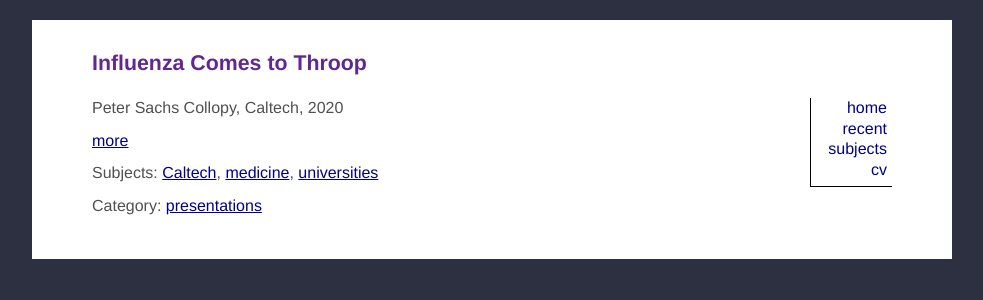
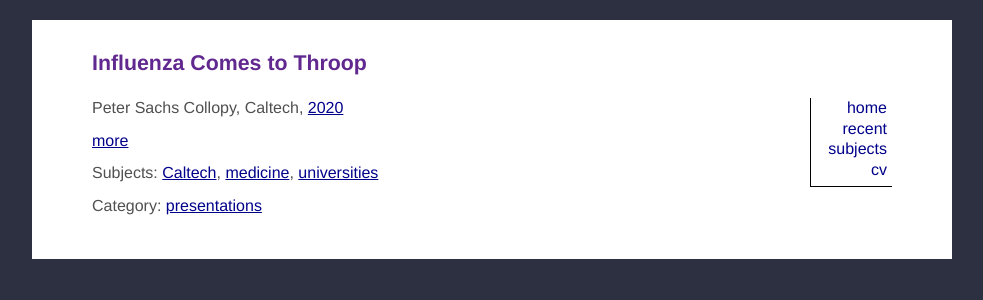
Before and after one commit to collopy/collopy.github.io, a Jekyll site: the page built from presentations/_posts/2020-06-11-influenza.md, in a window 1280 px wide. Shown: the top 300 px of the page, without its empty margins (148-1131 px from the left). Built offline with Jekyll 4.4.1, drawn with Linux system fonts in a browser that asks for light colours.

Commit message:
Link years

```diff
--- a/_layouts/post.html
+++ b/_layouts/post.html
@@ -3,7 +3,7 @@ layout: default
 ---
 
 <div class="metadata">
-  {% if page.format %}{{ page.format }} by {% endif %}{% if page.collaborators %}{% for collaborator in page.collaborators %}{{ collaborator }}{% if page.collaborators.size > 1 %}, {% endif %}{% endfor %} and {% endif %}{{ site.author }}{% if page.publication %}, {% if page.publication-link %}<a href="{{ page.publication-link }}">{% endif %}<cite>{{ page.publication }}</cite>{% if page.publication-link %}</a>{% endif %}{% if page.publisher %} ({{ page.publisher }}){% endif %}{% elsif page.venue %}, {% if page.venue-link %}<a href="{{ page.venue-link }}">{% endif %}{{ page.venue }}{% if page.venue-link %}</a>{% endif %}{% endif %}, {{ page.date | date: "%Y" }}
+  {% if page.format %}{{ page.format }} by {% endif %}{% if page.collaborators %}{% for collaborator in page.collaborators %}{{ collaborator }}{% if page.collaborators.size > 1 %}, {% endif %}{% endfor %} and {% endif %}{{ site.author }}{% if page.publication %}, {% if page.publication-link %}<a href="{{ page.publication-link }}">{% endif %}<cite>{{ page.publication }}</cite>{% if page.publication-link %}</a>{% endif %}{% if page.publisher %} ({{ page.publisher }}){% endif %}{% elsif page.venue %}, {% if page.venue-link %}<a href="{{ page.venue-link }}">{% endif %}{{ page.venue }}{% if page.venue-link %}</a>{% endif %}{% endif %}, <a href="/{{ page.date | date: "%Y" }}/">{{ page.date | date: "%Y" }}</a>
 </div>
 
 {{ content }}
```
Also changed, not shown: Gemfile.lock.
